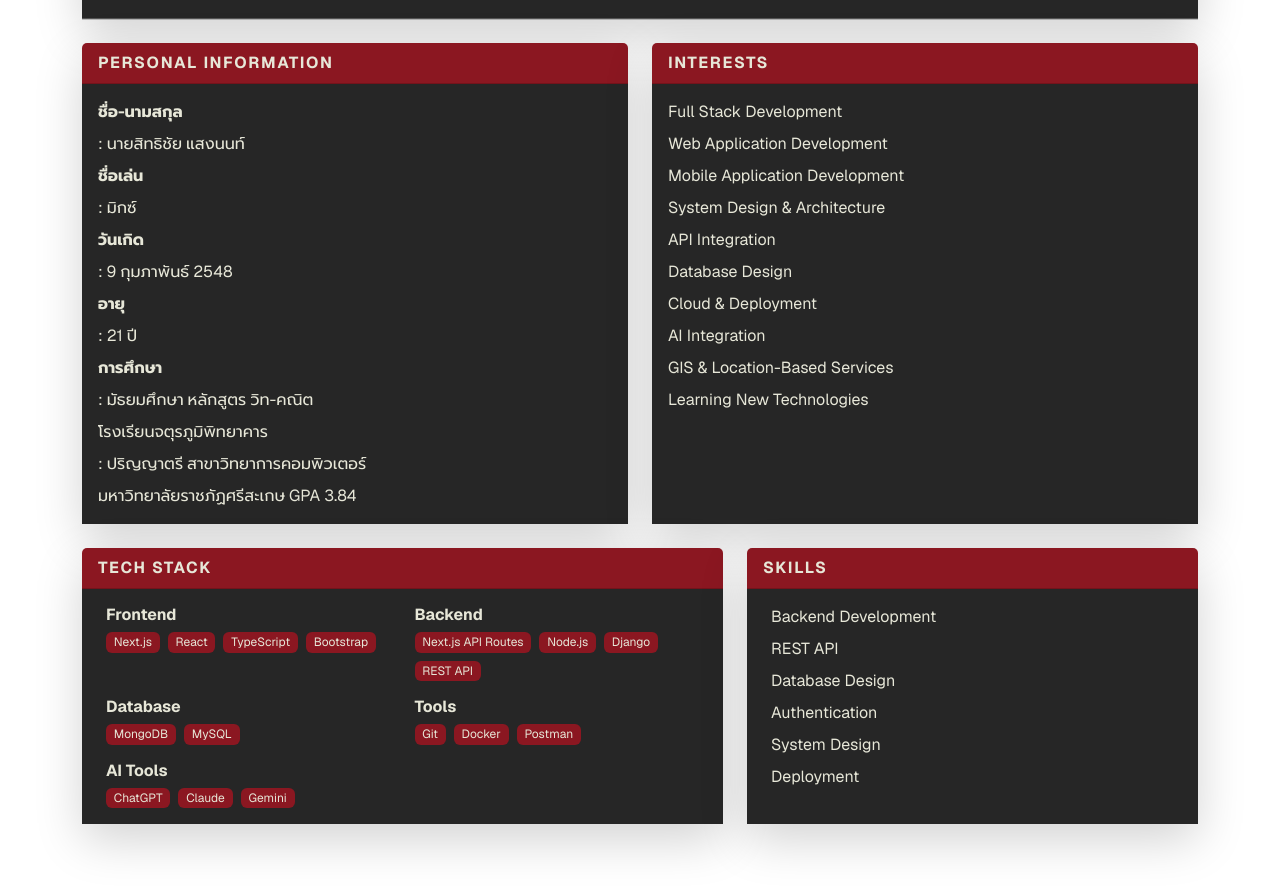
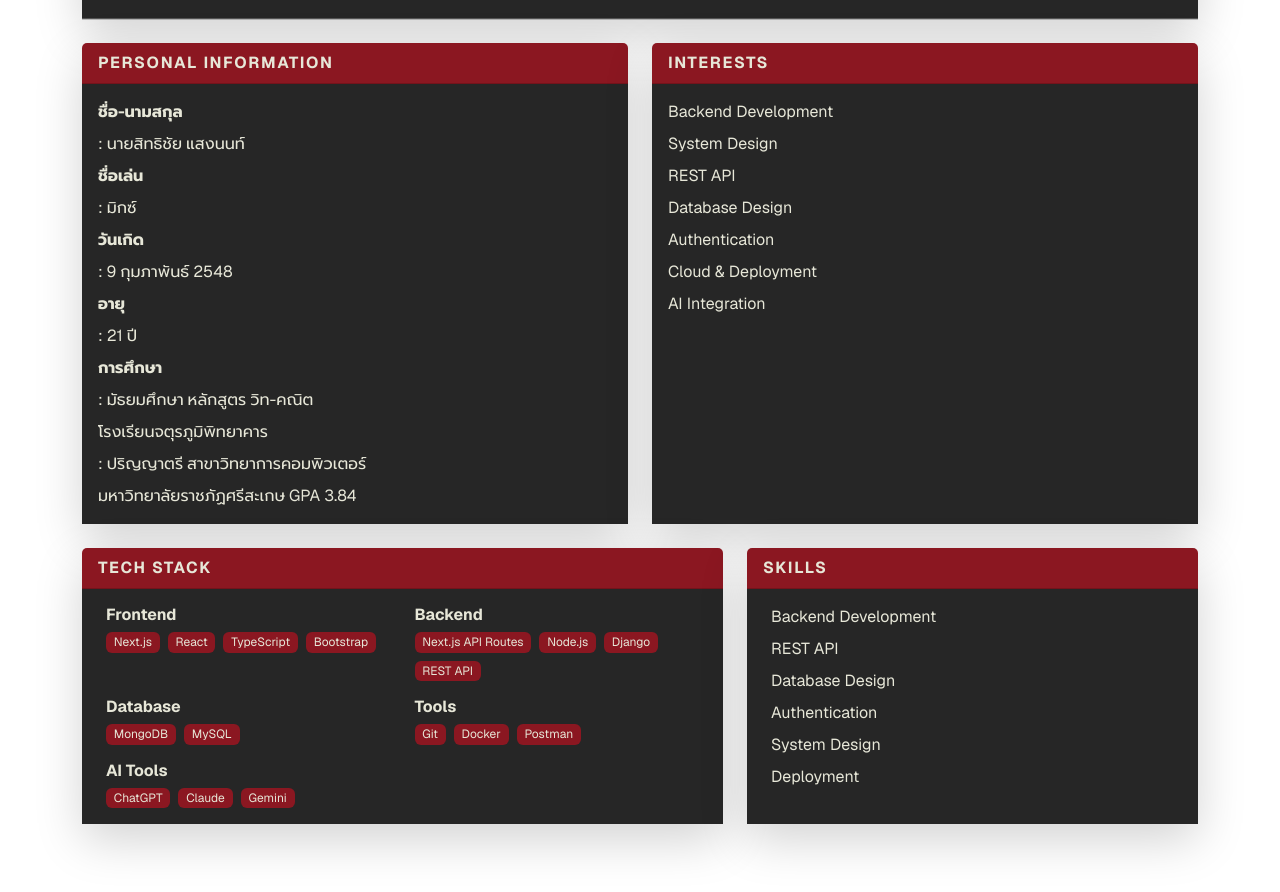
Before and after one commit to SSmikey/portfolio, a Next.js app: page / in a window 1280 px wide. Shown: the part 1060-1952 px from the top of the page. Built offline with nearby package versions, Linux system fonts and the light colour scheme.

Commit message:
edit interests

```diff
--- a/src/app/page.tsx
+++ b/src/app/page.tsx
@@ -152,16 +152,13 @@ const PERSONAL_INFO = [
 ];
 
 const INTERESTS = [
-  "Full Stack Development",
-  "Web Application Development",
-  "Mobile Application Development",
-  "System Design & Architecture",
-  "API Integration",
+  "Backend Development",
+  "System Design",
+  "REST API",
   "Database Design",
+  "Authentication",
   "Cloud & Deployment",
   "AI Integration",
-  "GIS & Location-Based Services",
-  "Learning New Technologies",
 ];
 
 const TECH_STACK = [
```
